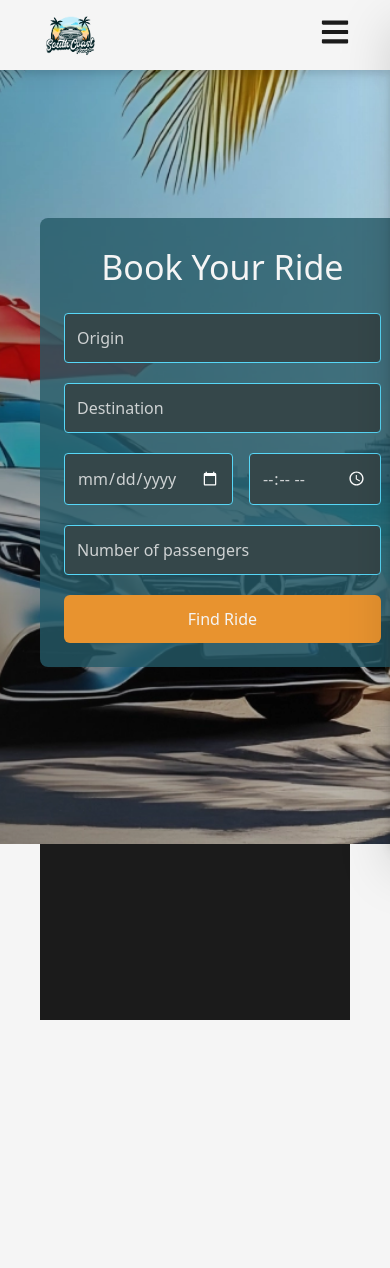
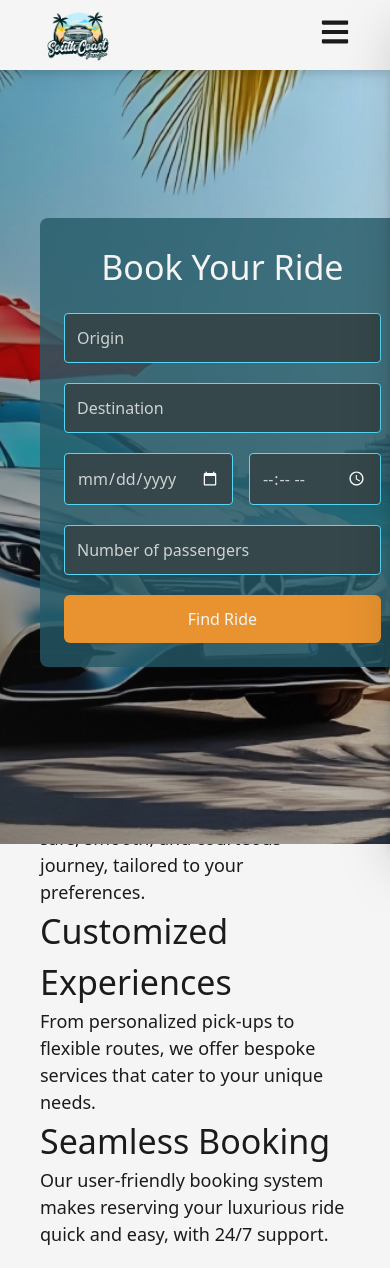
Before and after one commit to SenanAbb/south-coast-transfer, a Next.js app: page / in a window 390 px wide. Shown: the top 1268 px of the page. Before the commit the page ends 1040 px from the top, so only its background shows below. Built offline with nearby package versions, Linux system fonts and the light colour scheme.

Commit message:
what's that bug?

```diff
--- a/src/app/globals.css
+++ b/src/app/globals.css
@@ -33,13 +33,16 @@ section {
 h1 {
   font-size: 56px;
   font-weight: bold;
+  @apply text-black-900;
 }
 
 h2 {
   font-size: 34px;
   font-weight: semibold;
+  @apply text-black-900;
 }
 
 p {
+  @apply text-black-900;
   font-size: 18px;
 }
--- a/src/app/page.tsx
+++ b/src/app/page.tsx
@@ -1,9 +1,10 @@
 import BookingForm from "@/components/BookingForm";
+import Image from "next/image";
 
 export default function Home() {
   return (
     <>
-      {/* // HERO SECTION */}
+      {/* HERO SECTION */}
       <section className="absolute top-0 left-0 w-full h-full m-0 p-0 bg-hero bg-no-repeat bg-cover bg-center z-0 grid items-center md:pt-[100px]">
         <div className="flex flex-col lg:flex-row mx-10 justify-around lg:items-center">
           <div className="flex flex-col gap-5 mb-10 lg:w-[50%] text-center lg:text-left">
@@ -18,7 +19,48 @@ export default function Home() {
           <BookingForm />
         </div>
       </section>
-      <section className="h-[1000px] bg-black-900"></section>
+      <section>
+        <div>
+          <div>
+            <h1>Why South Coast Transfer?</h1>
+            <p>
+              Discover the finest way to travel along the sun-kissed coastlines
+              with South Coast Transfer. Our exclusive fleet and exceptional
+              services ensure a seamless, comfortable, and luxurious experience
+              from start to finish. Whether it’s a business trip, a special
+              event, or a coastal adventure, we’ve got you covered.
+            </p>
+            <Image
+              src="/images/mercedes1.webp"
+              alt="Car image"
+              width={50}
+              height={50}
+            />
+          </div>
+          <div>
+            <h2>Luxury Fleet</h2>
+            <p>
+              Enjoy a premium ride with our meticulously maintained, high-end
+              vehicles that guarantee comfort and style.
+            </p>
+            <h2>Professional Chauffeurs</h2>
+            <p>
+              Our experienced drivers ensure a safe, smooth, and courteous
+              journey, tailored to your preferences.
+            </p>
+            <h2>Customized Experiences</h2>
+            <p>
+              From personalized pick-ups to flexible routes, we offer bespoke
+              services that cater to your unique needs.
+            </p>
+            <h2>Seamless Booking</h2>
+            <p>
+              Our user-friendly booking system makes reserving your luxurious
+              ride quick and easy, with 24/7 support.
+            </p>
+          </div>
+        </div>
+      </section>
     </>
   );
 }
--- a/src/components/Navbar.tsx
+++ b/src/components/Navbar.tsx
@@ -48,10 +48,10 @@ function Navbar() {
         <Image
           src="/images/logo.webp"
           alt="Logo"
-          width={60}
-          height={60}
+          width={75}
+          height={75}
           priority
-          className="sm:hidden z-20"
+          className="z-20 md:hidden"
         />
         <div className="hidden lg:flex lg:gap-10">
           {links.map((link, index) => (
```
Also changed, not shown: public/images/mercedes1.webp (added).
